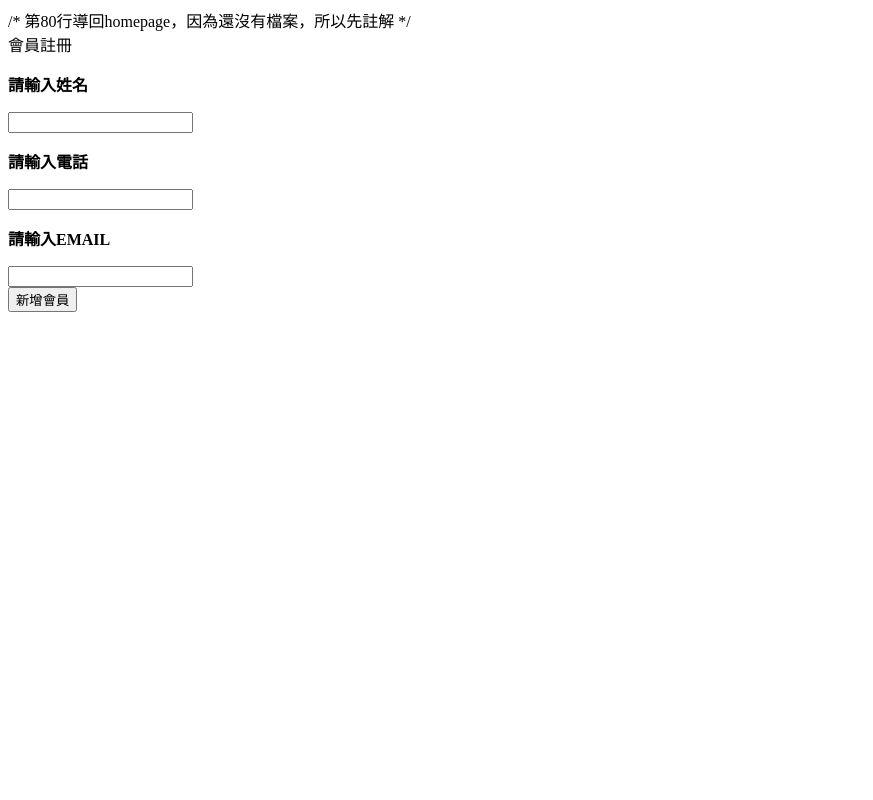
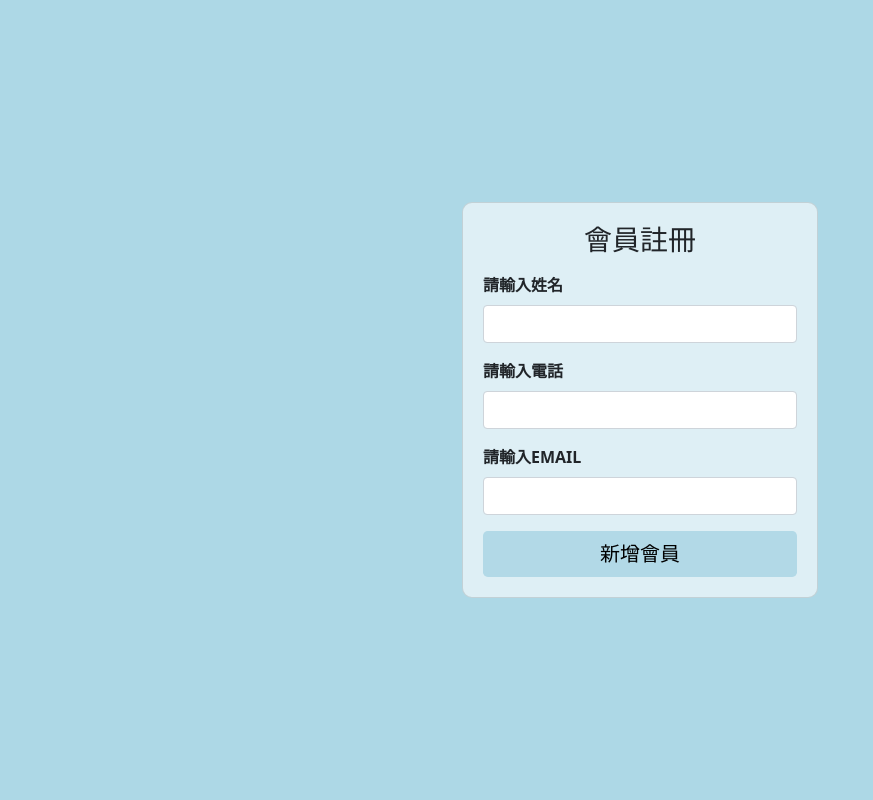
Before and after one commit to hsuehnai/-, a PHP site: the page made by DB前端/custreg.php in a window 1280 px wide. Shown: the whole page, without its empty margins (0-873 px from the left). Run offline with PHP 8.4, Linux system fonts and the light colour scheme; some libraries are stand-ins or nearby versions.

Commit message:
Update custreg.php

```diff
--- a/DB前端/custreg.php
+++ b/DB前端/custreg.php
@@ -1,54 +1,81 @@
-/*
-第80行導回homepage，因為還沒有檔案，所以先註解
-*/
+<!DOCTYPE html>
+<html lang="en">
 <head>
     <meta charset="utf-8">
-    <meta name="viewport" content="width=device-width,initial-scale=1.0">
+    <meta name="viewport" content="width=device-width, initial-scale=1.0">
     <title>會員註冊</title>
-    <script src="https://code.jquery.com/jquery-3.4.1.js"
-            integrity="sha256-WpOohJOqMqqyKL9FccASB9O0KwACQJpFTUBLTYOVvVU="
-            crossorigin="anonymous"
-    ></script> <!--jQuery-->
-    <script src="https://cdn.jsdelivr.net/npm/sweetalert2@9"></script><!--SweetAlart-->
+    <link href="https://cdn.jsdelivr.net/npm/bootstrap@5.1.3/dist/css/bootstrap.min.css" rel="stylesheet" integrity="sha384-1BmE4kWBq78iYhFldvKuhfTAU6auU8tT94WrHftjDbrCEXSU1oBoqyl2QvZ6jIW3" crossorigin="anonymous">
+    <script src="https://code.jquery.com/jquery-3.4.1.js" integrity="sha256-WpOohJOqMqqyKL9FccASB9O0KwACQJpFTUBLTYOVvVU=" crossorigin="anonymous"></script>
+    <script src="https://cdn.jsdelivr.net/npm/sweetalert2@9"></script>
+    <style>
+        body {
+            background-color: #add8e6; /* Light blue background color */
+            display: flex;
+            justify-content: center;
+            align-items: center;
+            height: 100vh;
+            margin: 0;
+        }
+        .card {
+            background: rgba(255, 255, 255, 0.6);
+            padding: 20px;
+            border-radius: 10px;
+        }
+        .btn-lightblue {
+            background-color: rgba(173, 216, 230, 0.9); /* Light blue button color */
+            border: none;
+            color: black;
+        }
+        .btn-lightblue:hover {
+            background-color: rgba(173, 216, 230, 1); /* Slightly darker light blue on hover */
+        }
+    </style>
 </head>
-
 <body>
-    <header></header>
+    <div class="container">
+        <div class="row justify-content-center">
+            <div class="col-md-6 col-lg-4">
+                <div class="card">
                     <form id="form" method="get" onsubmit="return false" action="cust_check.php">
-        <div id="registration">會員註冊</div>
-        <div>
-            <p id="nameinput"><b>請輸入姓名</b></p>
+                        <div id="registration" class="mb-3 text-center"><h3>會員註冊</h3></div>
+                        <div class="mb-3">
+                            <label for="username" class="form-label"><b>請輸入姓名</b></label>
                             <input
                             id="username"
                             type="text"
                             name="username"
-            class="input"
+                            class="form-control"
                             required=""
                             >
                         </div>
-        <div>
-            <p id="phoneinput"><b>請輸入電話</b></p>
+                        <div class="mb-3">
+                            <label for="phone" class="form-label"><b>請輸入電話</b></label>
                             <input
                             id="phone"
                             type="text"
                             name="phone"
-            class="input"
+                            class="form-control"
                             required=""
                             >
                         </div>
-        <div>
-            <p id="emailinput"><b>請輸入EMAIL</b></p>
+                        <div class="mb-3">
+                            <label for="email" class="form-label"><b>請輸入EMAIL</b></label>
                             <input
                             id="email"
                             type="email"
                             name="email"
-            class="input"
+                            class="form-control"
                             required=""
                             >
                         </div>
-        <button id="create">新增會員</button>
+                        <div class="d-grid">
+                            <button id="create" class="btn btn-lightblue btn-lg">新增會員</button>
+                        </div>
                     </form>
-</body>
+                </div>
+            </div>
+        </div>
+    </div>
 
     <script>
     $("#form").submit(function(e) {
@@ -80,12 +107,14 @@ $("#form").submit(function(e) {
                         showCancelButton: false,
                     }).then((result) => {
                         if (result.value) {
-                    window.location = 'home.php' //回到homepage.php
+                            window.location = 'home.php'; //回到homepage.php
                         }
-                })
+                    });
                 }
             }
         });
         e.preventDefault(); // avoid to execute the actual submit of the form.
     });
     </script>
+</body>
+</html>
```
Lines whose indentation alone changed are shown as unchanged.
